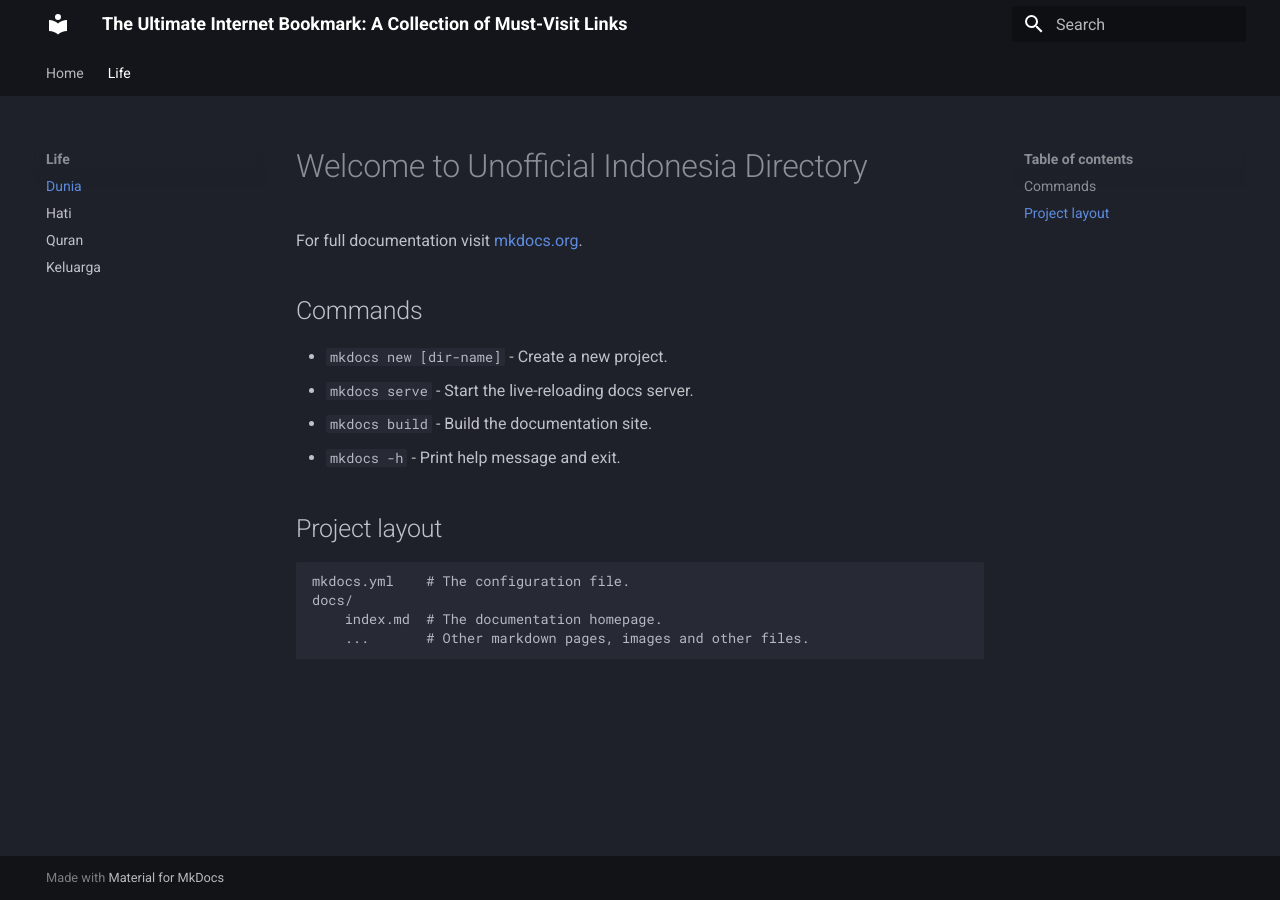
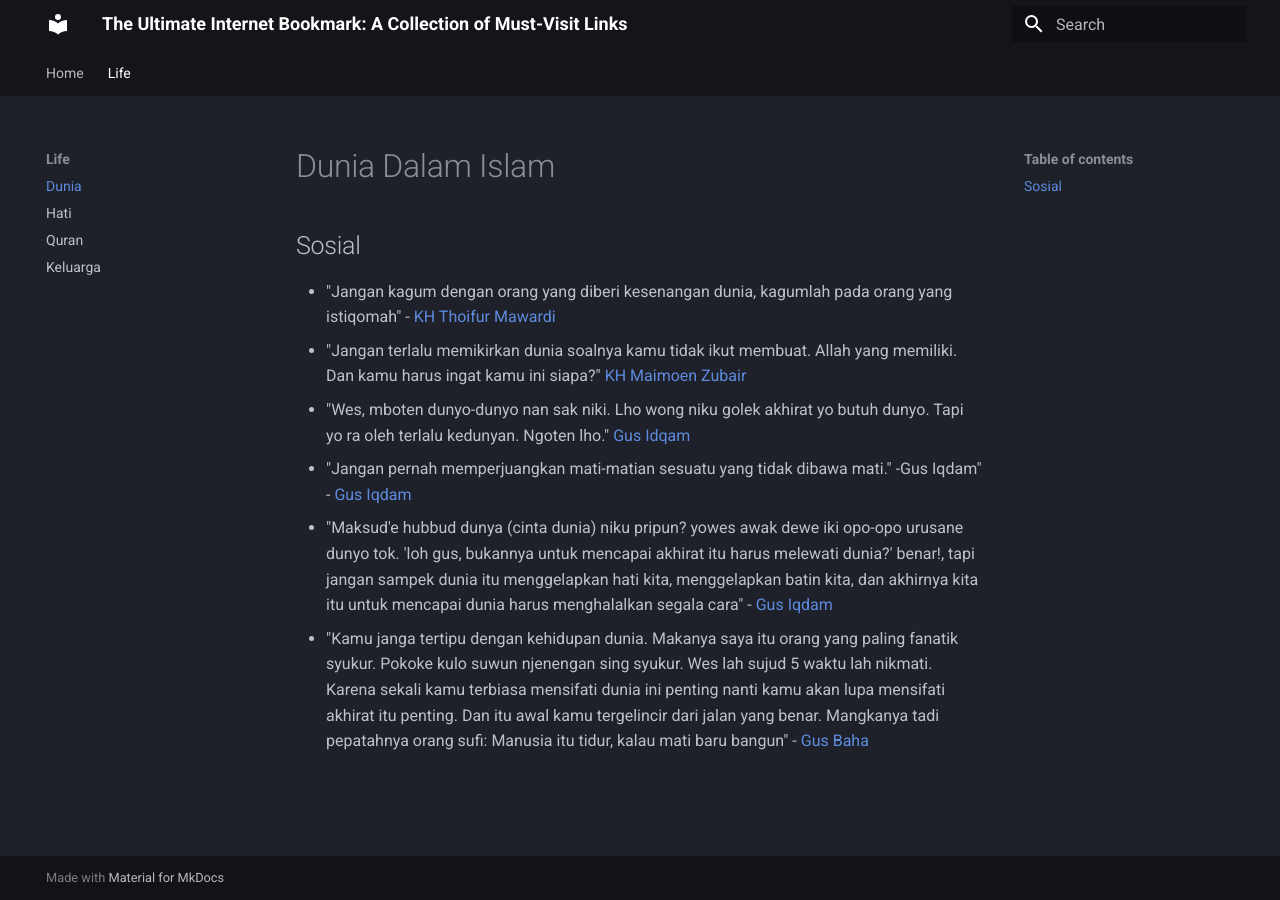
Before and after one commit to wjudho/kabupaten, an MkDocs documentation site: the page built from docs/life_dunia.md, in a window 1280 px wide. Built offline with MkDocs 1.6.1 and Material for MkDocs 9.7.7, drawn with Linux system fonts in a browser that asks for light colours.

Commit message:
Update life_dunia.md

```diff
--- a/docs/life_dunia.md
+++ b/docs/life_dunia.md
@@ -1,17 +1,10 @@
-# Welcome to Unofficial Indonesia Directory
+# Dunia Dalam Islam
 
-For full documentation visit [mkdocs.org](https://www.mkdocs.org).
+## Sosial
 
-## Commands
-
-* `mkdocs new [dir-name]` - Create a new project.
-* `mkdocs serve` - Start the live-reloading docs server.
-* `mkdocs build` - Build the documentation site.
-* `mkdocs -h` - Print help message and exit.
-
-## Project layout
-
-    mkdocs.yml    # The configuration file.
-    docs/
-        index.md  # The documentation homepage.
-        ...       # Other markdown pages, images and other files.
+* "Jangan kagum dengan orang yang diberi kesenangan dunia, kagumlah pada orang yang istiqomah" - [KH Thoifur Mawardi](https://www.instagram.com/p/CpMHSjrpW6-/ "Instagram")
+* "Jangan terlalu memikirkan dunia soalnya kamu tidak ikut membuat. Allah yang memiliki. Dan kamu harus ingat kamu ini siapa?" [KH Maimoen Zubair](https://www.instagram.com/p/CZy_KCfFxFP/)
+* "Wes, mboten dunyo-dunyo nan sak niki. Lho wong niku golek akhirat yo butuh dunyo. Tapi yo ra oleh terlalu kedunyan. Ngoten lho." [Gus Idqam](https://www.instagram.com/p/Cy0b_UHJJFH/)
+* "Jangan pernah memperjuangkan mati-matian sesuatu yang tidak dibawa mati." -Gus Iqdam" - [Gus Iqdam](https://www.instagram.com/p/CyTXzsfpDCB/)
+* "Maksud'e hubbud dunya (cinta dunia) niku pripun? yowes awak dewe iki opo-opo urusane dunyo tok. 'loh gus, bukannya untuk mencapai akhirat itu harus melewati dunia?' benar!, tapi jangan sampek dunia itu menggelapkan hati kita, menggelapkan batin kita, dan akhirnya kita itu untuk mencapai dunia harus menghalalkan segala cara" - [Gus Iqdam](https://www.instagram.com/p/CxxYYlcJO1_/)
+* "Kamu janga tertipu dengan kehidupan dunia. Makanya saya itu orang yang paling fanatik syukur. Pokoke kulo suwun njenengan sing syukur. Wes lah sujud 5 waktu lah nikmati. Karena sekali kamu terbiasa mensifati dunia ini penting nanti kamu akan lupa mensifati akhirat itu penting. Dan itu awal kamu tergelincir dari jalan yang benar. Mangkanya tadi pepatahnya orang sufi: Manusia itu tidur, kalau mati baru bangun" - [Gus Baha](https://www.instagram.com/p/CiICGSlJ9RK/)
```
